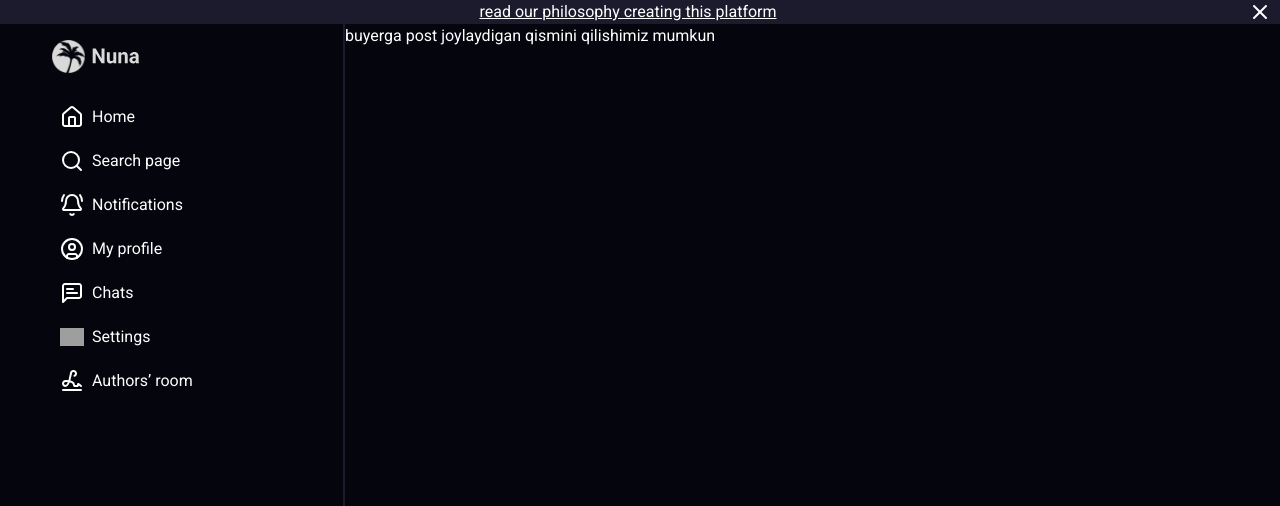
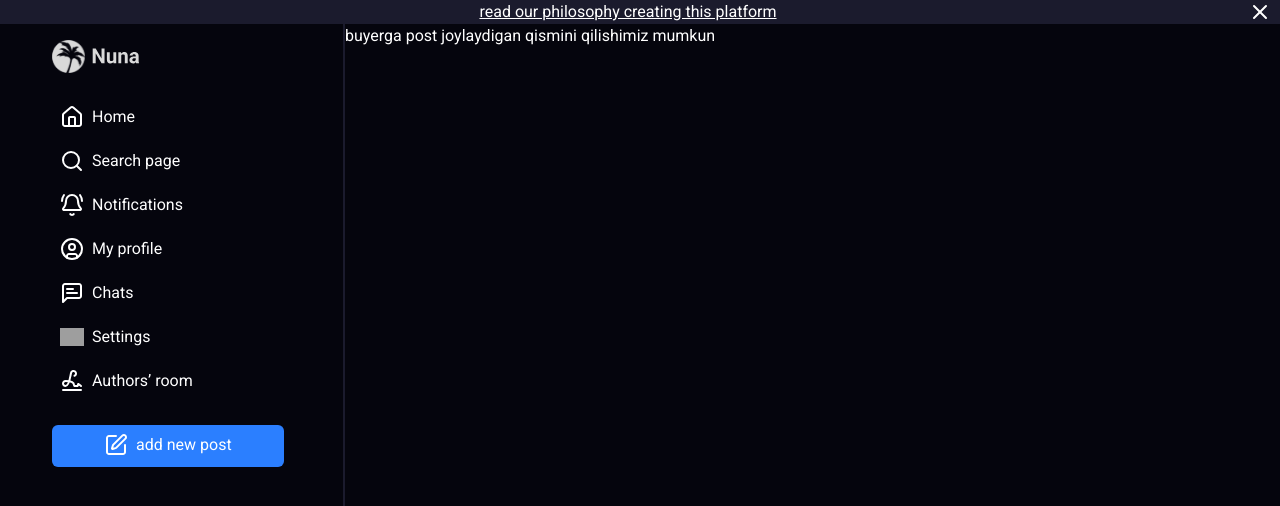
Before and after one commit to nuna82/nuna-core-client, a Next.js app: page / in a window 1280 px wide. Shown: the top 506 px of the page. Built offline with nearby package versions, Linux system fonts and the light colour scheme; grey boxes are pictures that could not be loaded.

Commit message:
finished sidebar

```diff
--- a/app/components/Sidebar.tsx
+++ b/app/components/Sidebar.tsx
@@ -11,17 +11,17 @@ import chat_ic from "../icons/chat-ic.svg";
 import profile_ic from "../icons/profile-ic.svg";
 import setting_ic from "../icons/settings-ic.svg";
 import author_room from "../icons/author-room-ic.svg";
+import add_post_ic from "../icons/add-post-ic.svg";
 
 const Sidebar = () => {
   return (
-    <aside className="w-[293px] border-[#1B1B2D] border-r-2 h-screen  py-4">
+    <aside className="w-[293px] border-[#1B1B2D] border-r-2 h-screen py-4 space-y-6">
       {/* logo  */}
       <Image
         src={Logo}
         width={88}
         height={40}
         alt="nuna logo"
-        className="mb-6"
       />
 
       <ul className="space-y-1 w-72">
@@ -68,6 +68,11 @@ const Sidebar = () => {
           </Link>
         </li>
       </ul>
+
+      <button className="text-white bg-blue-500 flex items-center px-13 pt-2 pb-2.5 rounded-md gap-2 text-base">
+        <Image src={add_post_ic} width={24} height={24} alt="note icon"/>
+        add new post
+      </button>
     </aside>
   );
 };
```
Also changed, not shown: app/icons/add-post-ic.svg (added).
